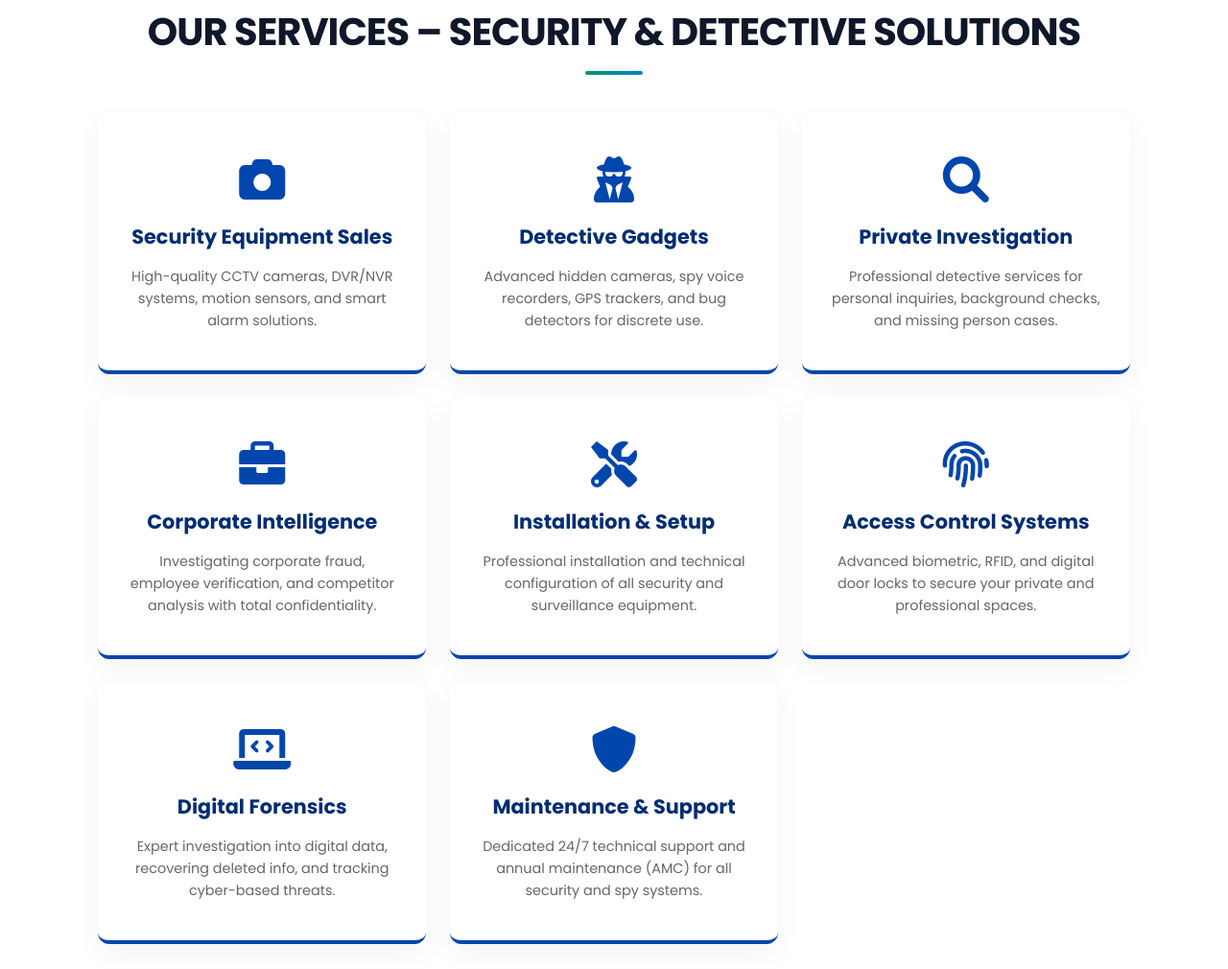
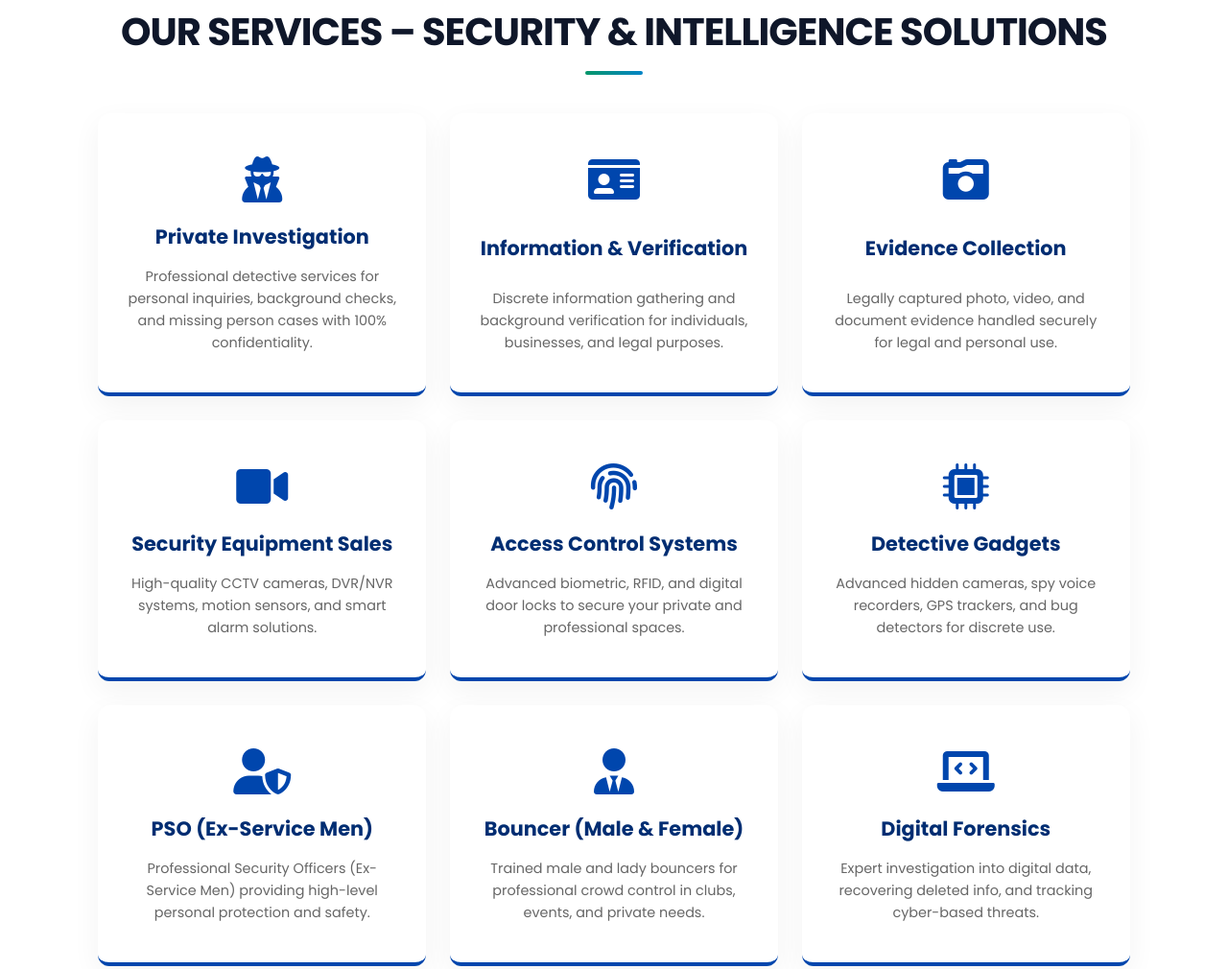
Before and after one commit to salmanulfariskk555-gif/thecopsindia.com, a plain HTML site: page index.html in a window 1280 px wide. Shown: the part 1532-2542 px from the top of the page at 96% size. Drawn offline with Linux system fonts and the light colour scheme.

Commit message:
Update index.html

```diff
--- a/index.html
+++ b/index.html
@@ -820,7 +820,7 @@ html, body {
     </a>
 </div>
 
-<a href="https://wa.me/919000000000" class="whatsapp-float" target="_blank">
+<a href="https://wa.me/917595972741" class="whatsapp-float" target="_blank">
     <i class="fab fa-whatsapp"></i>
 </a>
 </section>
@@ -848,7 +848,7 @@ html, body {
                 </div>
                 <div class="feature-box">
                     <i class="fas fa-lock"></i>
-                    <span>Access Control & Alarm Systems</span>
+                    <span>Private Detective Investigation</span>
                 </div>
                 <div class="feature-box">
                     <i class="fas fa-shield-alt"></i>
@@ -868,48 +868,40 @@ html, body {
     </section>
 <section class="services" id="services">
     <div class="container">
-        <h2 class="section-title">Our Services – Security & Detective Solutions</h2>
+        <h2 class="section-title">Our Services – Security & Intelligence Solutions</h2>
 
         <div class="services-grid">
 
             <div class="service-card">
                 <div class="service-icon">
-                    <i class="fas fa-camera"></i>
+                    <i class="fas fa-user-secret"></i>
                 </div>
-                <h3>Security Equipment Sales</h3>
-                <p>High-quality CCTV cameras, DVR/NVR systems, motion sensors, and smart alarm solutions.</p>
+                <h3>Private Investigation</h3>
+                <p>Professional detective services for personal inquiries, background checks, and missing person cases with 100% confidentiality.</p>
             </div>
 
             <div class="service-card">
                 <div class="service-icon">
-                    <i class="fas fa-user-secret"></i>
+                    <i class="fas fa-id-card"></i>
                 </div>
-                <h3>Detective Gadgets</h3>
-                <p>Advanced hidden cameras, spy voice recorders, GPS trackers, and bug detectors for discrete use.</p>
+                <h3>Information & Verification</h3>
+                <p>Discrete information gathering and background verification for individuals, businesses, and legal purposes.</p>
             </div>
 
             <div class="service-card">
                 <div class="service-icon">
-                    <i class="fas fa-search"></i>
+                    <i class="fas fa-camera-retro"></i>
                 </div>
-                <h3>Private Investigation</h3>
-                <p>Professional detective services for personal inquiries, background checks, and missing person cases.</p>
+                <h3>Evidence Collection</h3>
+                <p>Legally captured photo, video, and document evidence handled securely for legal and personal use.</p>
             </div>
 
             <div class="service-card">
                 <div class="service-icon">
-                    <i class="fas fa-briefcase"></i>
+                    <i class="fas fa-video"></i>
                 </div>
-                <h3>Corporate Intelligence</h3>
-                <p>Investigating corporate fraud, employee verification, and competitor analysis with total confidentiality.</p>
-            </div>
-
-            <div class="service-card">
-                <div class="service-icon">
-                    <i class="fas fa-tools"></i>
-                </div>
-                <h3>Installation & Setup</h3>
-                <p>Professional installation and technical configuration of all security and surveillance equipment.</p>
+                <h3>Security Equipment Sales</h3>
+                <p>High-quality CCTV cameras, DVR/NVR systems, motion sensors, and smart alarm solutions.</p>
             </div>
 
             <div class="service-card">
@@ -918,6 +910,30 @@ html, body {
                 </div>
                 <h3>Access Control Systems</h3>
                 <p>Advanced biometric, RFID, and digital door locks to secure your private and professional spaces.</p>
+            </div>
+
+            <div class="service-card">
+                <div class="service-icon">
+                    <i class="fas fa-microchip"></i>
+                </div>
+                <h3>Detective Gadgets</h3>
+                <p>Advanced hidden cameras, spy voice recorders, GPS trackers, and bug detectors for discrete use.</p>
+            </div>
+
+            <div class="service-card">
+                <div class="service-icon">
+                    <i class="fas fa-user-shield"></i>
+                </div>
+                <h3>PSO (Ex-Service Men)</h3>
+                <p>Professional Security Officers (Ex-Service Men) providing high-level personal protection and safety.</p>
+            </div>
+
+            <div class="service-card">
+                <div class="service-icon">
+                    <i class="fas fa-user-tie"></i>
+                </div>
+                <h3>Bouncer (Male & Female)</h3>
+                <p>Trained male and lady bouncers for professional crowd control in clubs, events, and private needs.</p>
             </div>
 
             <div class="service-card">
@@ -933,7 +949,7 @@ html, body {
                     <i class="fas fa-shield-alt"></i>
                 </div>
                 <h3>Maintenance & Support</h3>
-                <p>Dedicated 24/7 technical support and annual maintenance (AMC) for all security and spy systems.</p>
+                <p>Dedicated 24/7 technical support and Annual Maintenance (AMC) for all security and spy systems.</p>
             </div>
 
         </div>
@@ -980,7 +996,7 @@ html, body {
                 <i class="fas fa-user-shield"></i>
                 <div>
                     <h3>Pan India Agency</h3>
-                    <p>India's leading network for <strong>Security & Private Investigations</strong>.</p>
+                    <p>India's leading network for <strong>Equipments & Private Investigations</strong>.</p>
                 </div>
             </div>
 
@@ -1004,7 +1020,7 @@ html, body {
                 <i class="fas fa-building"></i>
                 <div>
                     <h3>Corporate HQ</h3>
-                    <p>01, The Cops Mansion, Kolkata, WB<br><strong>(Discrete Operations Nationwide)</strong></p>
+                    <p>N 403, 405 North Block, 4th Floor, Manipal Centre, Near-Syndicate Bank, Mahatma Gandhi Road, Dickenson Road, Bengaluru, Karnataka 560042</strong></p>
                 </div>
             </div>
 
```
